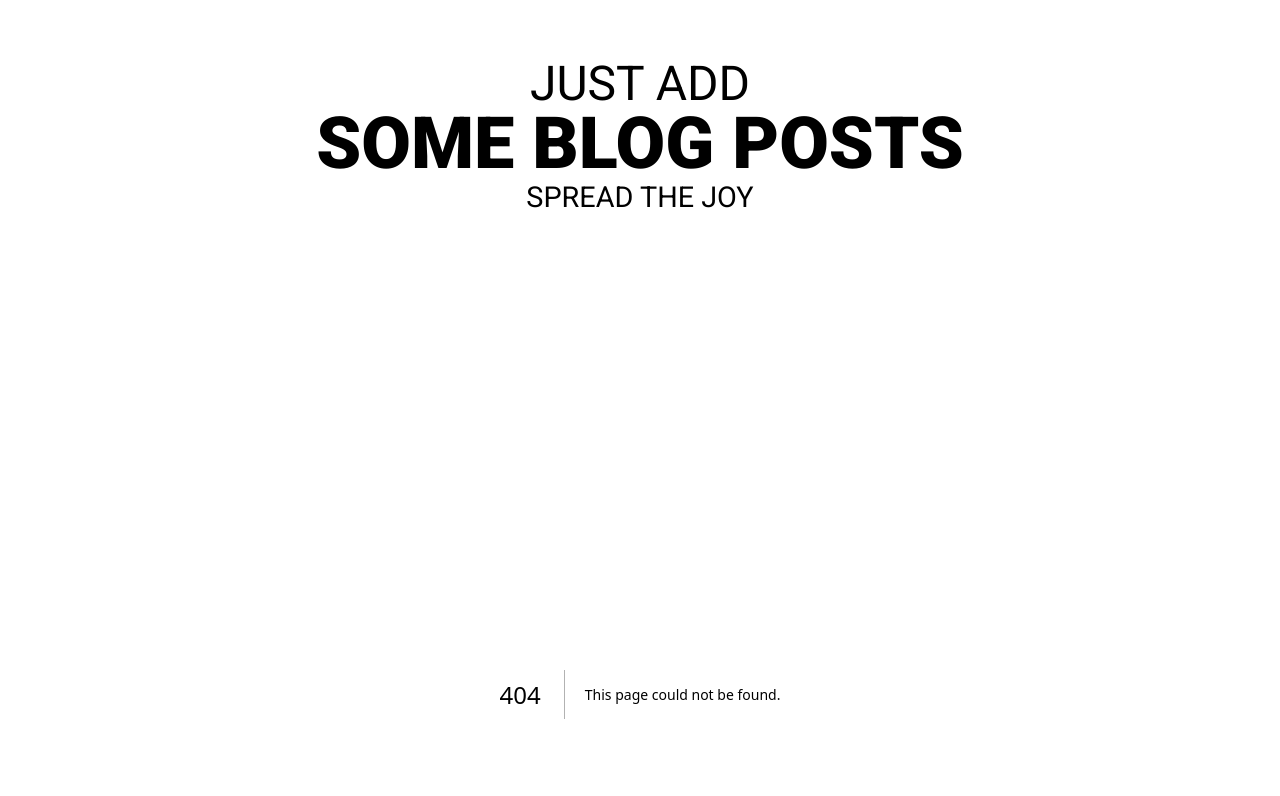
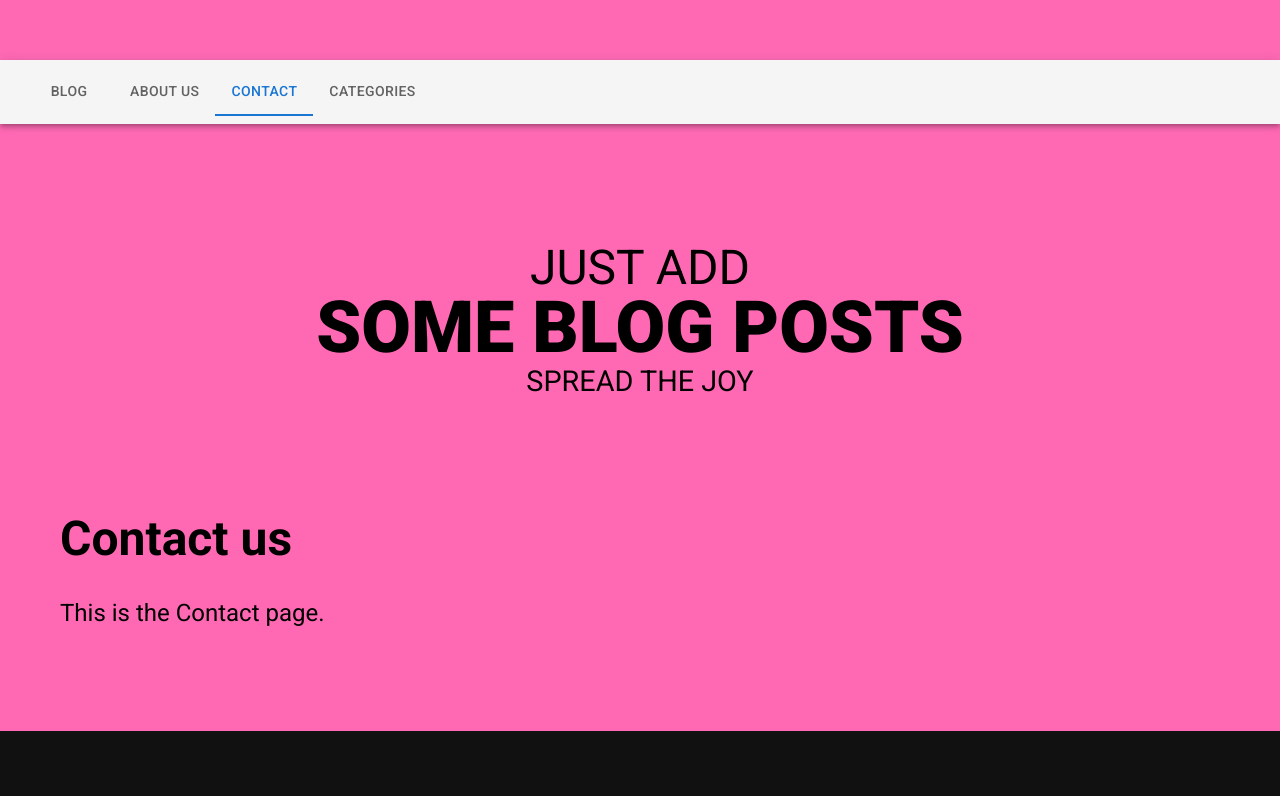
Before and after one commit to JosefineForsman/egensytt-blog, a Next.js app: page /contact in a window 1280 px wide. Before the commit this address had no page. Shown: the top 796 px of the page. Built offline with nearby package versions, Linux system fonts and the light colour scheme.

Commit message:
Add Navbar component and update dependencies

```diff
--- a/components/Layout.tsx
+++ b/components/Layout.tsx
@@ -1,8 +1,10 @@
 import Link from 'next/link'
+import Navbar from './Navbar'
 
 export default function Layout({ children }:any) {
   return (
     <div className="layout">
+      <Navbar />
       <header>
         <Link href="/">
             <h1>
--- /dev/null
+++ b/components/Navbar.tsx
@@ -0,0 +1,32 @@
+import * as React from 'react';
+import AppBar from '@mui/material/AppBar';
+import Toolbar from '@mui/material/Toolbar';
+import Typography from '@mui/material/Typography';
+import Tabs from '@mui/material/Tabs';
+import Tab from '@mui/material/Tab';
+import { useRouter } from 'next/router';
+
+const Navbar: React.FC = () => {
+  const router = useRouter();
+  const [value, setValue] = React.useState<string>(router.pathname);
+
+  const handleChange = (event: React.SyntheticEvent, newValue: string) => {
+    setValue(newValue);
+    router.push(newValue);
+  };
+
+  return (
+    <AppBar position="static" color="default">
+      <Toolbar>
+        <Tabs value={value} onChange={handleChange} aria-label="nav tabs example">
+          <Tab label="Blog" value="/" />
+          <Tab label="About Us" value="/about" />
+          <Tab label="Contact" value="/contact" />
+          <Tab label="Categories" value="/categories" />
+        </Tabs>
+      </Toolbar>
+    </AppBar>
+  );
+}
+
+export default Navbar;
--- a/package.json
+++ b/package.json
@@ -10,6 +10,10 @@
   },
   "dependencies": {
     "@contentful/rich-text-react-renderer": "^15.19.4",
+    "@emotion/react": "^11.11.3",
+    "@emotion/styled": "^11.11.0",
+    "@mui/icons-material": "^5.15.10",
+    "@mui/material": "^5.15.10",
     "contentful": "^10.6.21",
     "next": "^14.1.0",
     "react": "^18",
--- /dev/null
+++ b/pages/contact.tsx
@@ -0,0 +1,10 @@
+function Contact() {
+    return (
+      <div>
+        <h1>Contact us</h1>
+        <p>This is the Contact page.</p>
+      </div>
+    )
+  }
+
+  export default Contact;
```
Also changed, not shown: pages/about.tsx (added, +8 -0 lines), pages/categories.tsx (added, +8 -0 lines), 1 other file (tests, documents, lock files or other folders).
